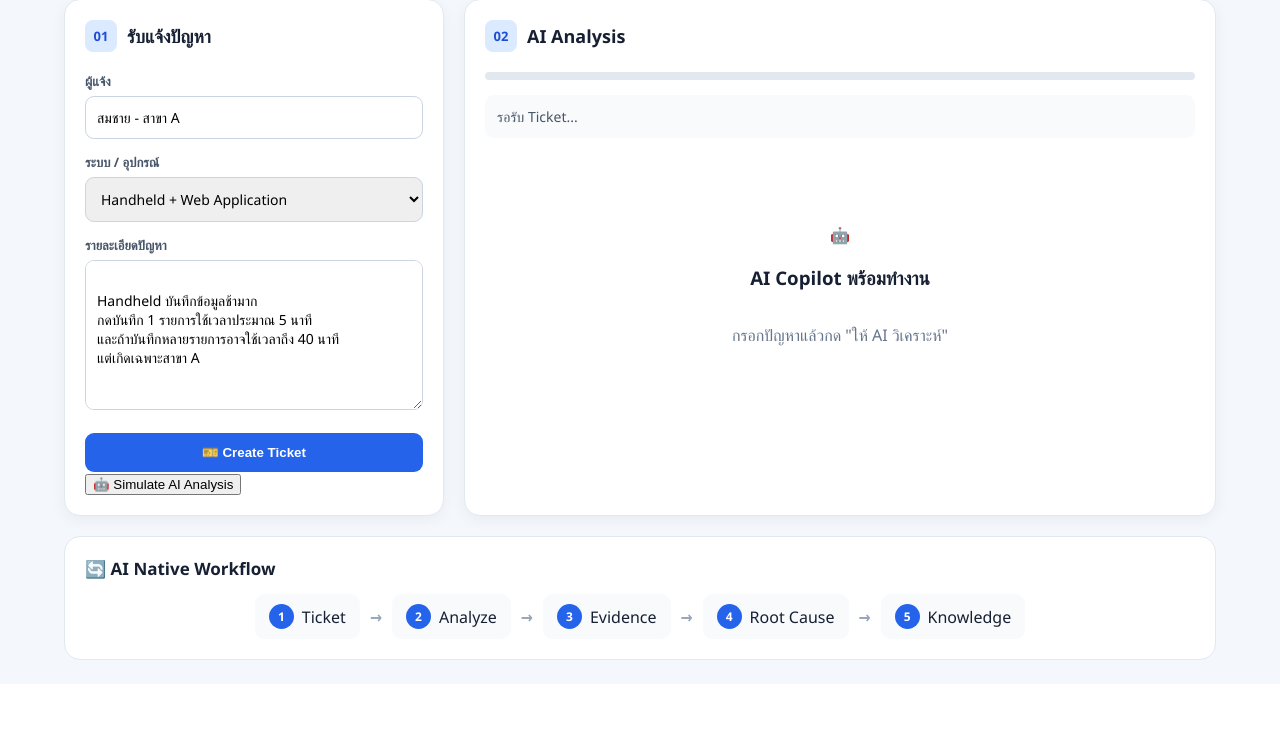
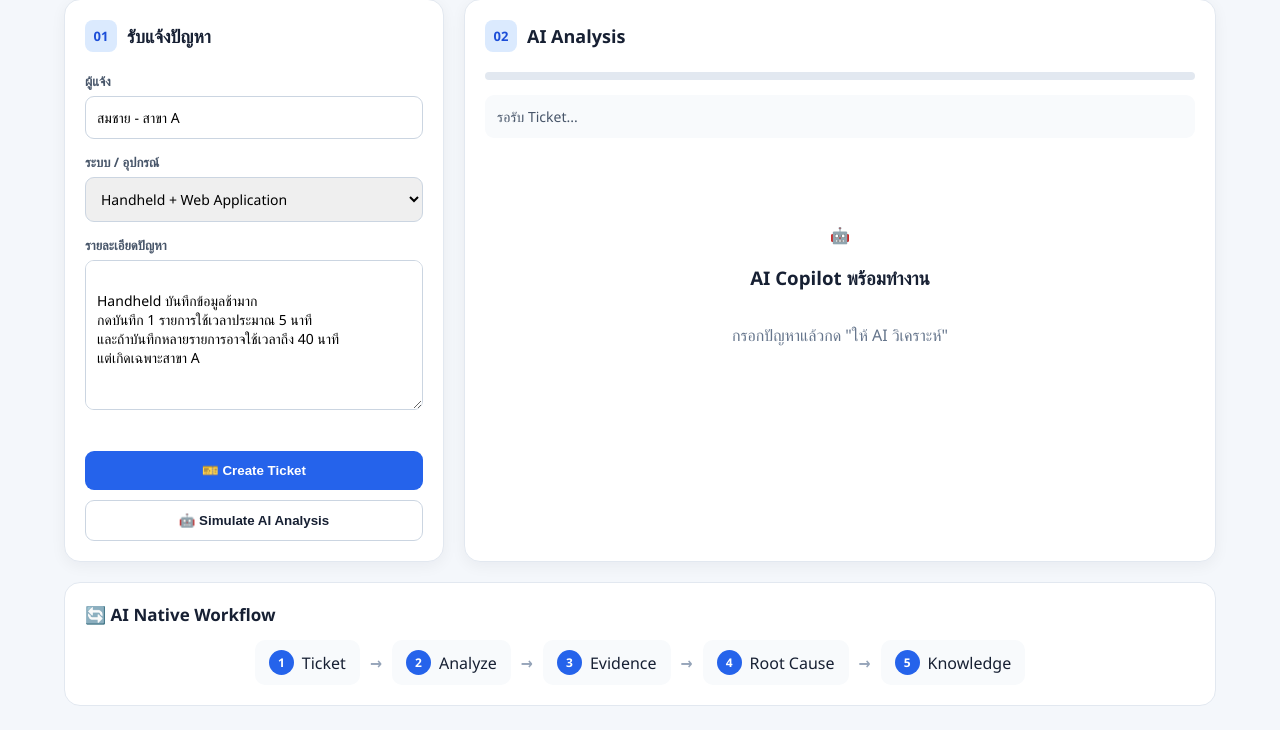
Before and after one commit to sumet-y/page, a PHP site: page /ai-it-support-copilot/index.html in a window 1280 px wide. Shown: the part 156-886 px from the top of the page. Before the commit the page ends 816 px from the top, so only its background shows below. Run offline with PHP 8.4, Linux system fonts and the light colour scheme; some libraries are stand-ins or nearby versions.

Commit message:
Add button group and secondary button styles

```diff
--- a/ai-it-support-copilot/style.css
+++ b/ai-it-support-copilot/style.css
@@ -521,3 +521,23 @@ textarea {
     }
 
 }
+.button-group {
+    display: grid;
+    gap: 10px;
+    margin-top: 18px;
+}
+
+.btn-secondary {
+    width: 100%;
+    border: 1px solid #cbd5e1;
+    background: white;
+    color: #172033;
+    padding: 12px;
+    border-radius: 9px;
+    font-weight: bold;
+    cursor: pointer;
+}
+
+.btn-secondary:hover {
+    background: #f8fafc;
+}
```
